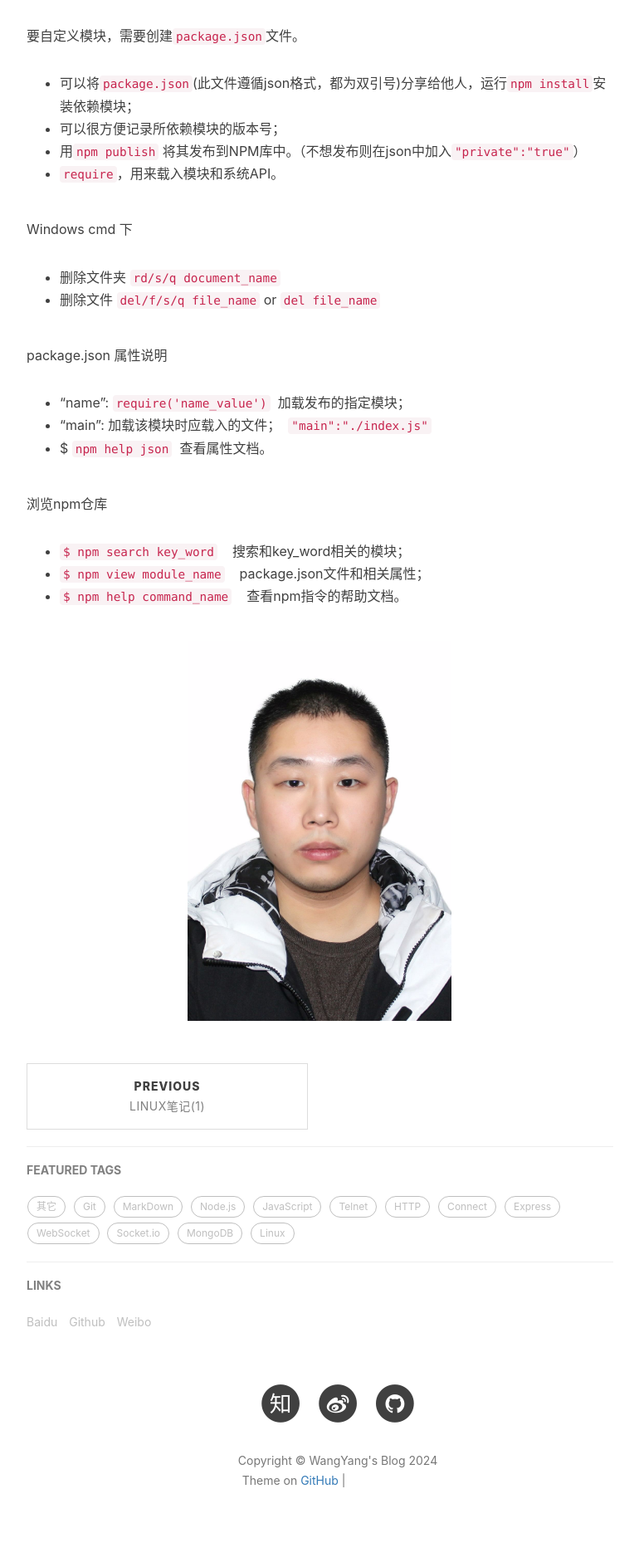
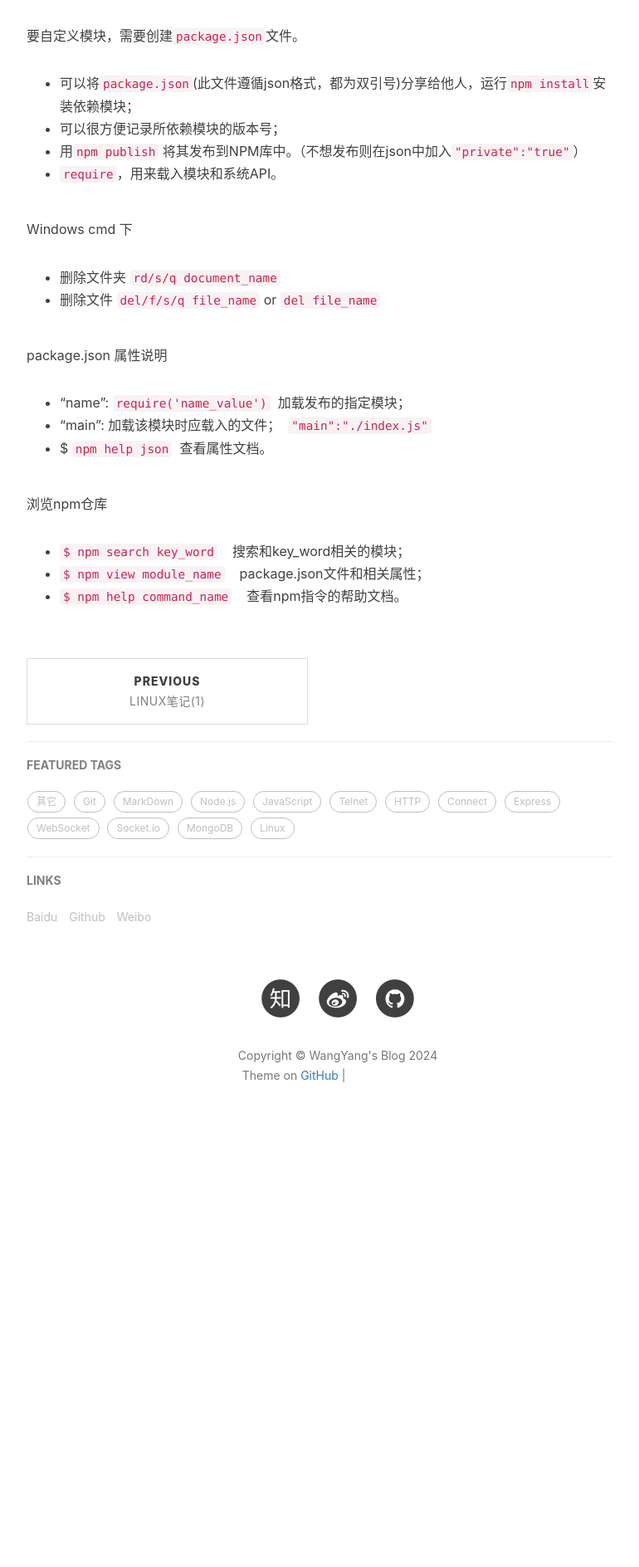
Before and after one commit to wangyang1996/wangyang1996.github.io, a Jekyll site: the page built from _posts/2024-7-27-k8s.md, in a window 1280 px wide. Shown: the part 732-2620 px from the top of the page at 83% size, without its empty margins (233-1003 px from the left). Built offline with Jekyll 4.4.1, drawn with Linux system fonts in a browser that asks for light colours; nearby versions of some CDN libraries; comment, search, counter and statistics services are not loaded; after the commit the page ends 2132 px from its top, so only the background shows below that; grey boxes are pictures that could not be loaded.

Commit message:
delete k8s img

```diff
--- a/_posts/2024-7-27-k8s.md
+++ b/_posts/2024-7-27-k8s.md
@@ -41,8 +41,3 @@ package.json 属性说明
 * `$ npm search key_word` &nbsp;&nbsp; 搜索和key_word相关的模块；
 * `$ npm view module_name` &nbsp;&nbsp; package.json文件和相关属性；
 * `$ npm help command_name` &nbsp;&nbsp; 查看npm指令的帮助文档。
-
-
-
-
-<img src="/img/md-img/test.jpg" width="45%">
```
Also changed, not shown: img/md-img/test.jpg (deleted).
